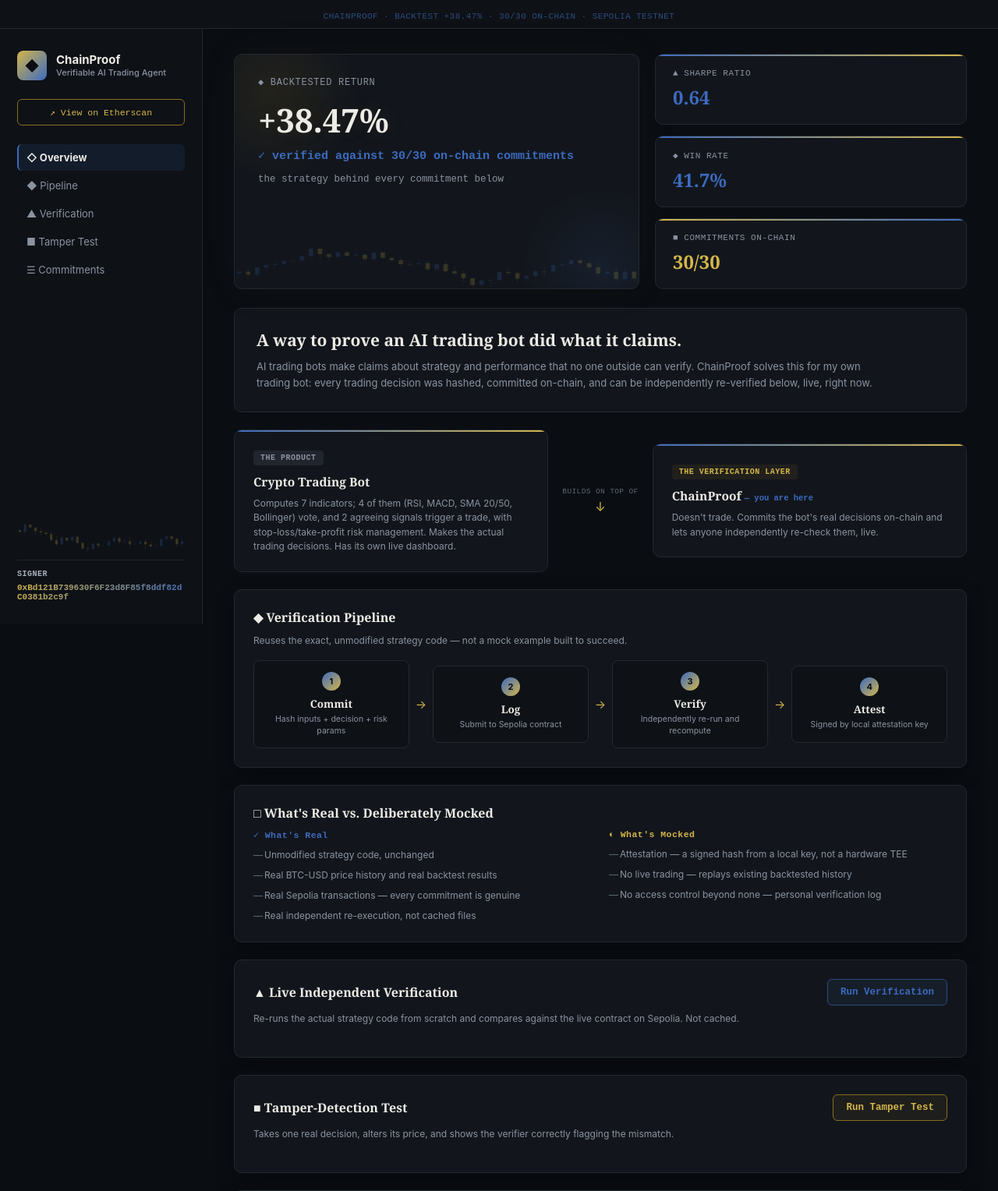
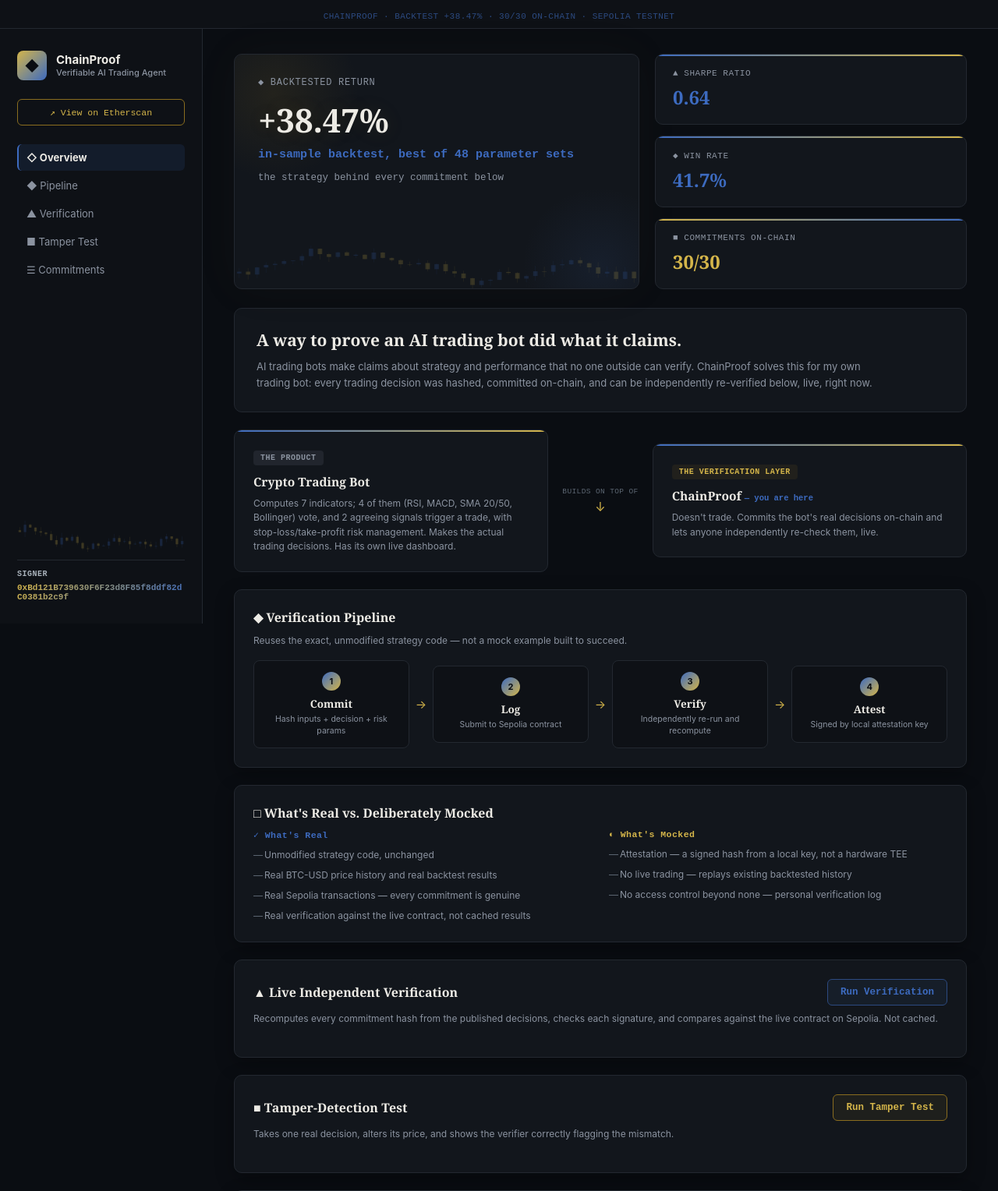
Before and after one commit to Zenish2001/ChainProof, a Flask app: page / in a window 1280 px wide. Shown: the top 1528 px of the page at 78% size. Run offline with Flask 3, Linux system fonts and the light colour scheme.

Commit message:
Dashboard: describe what verification checks

```diff
--- a/verification-layer/dashboard/templates/chainproof_dashboard.html
+++ b/verification-layer/dashboard/templates/chainproof_dashboard.html
@@ -45,7 +45,7 @@
                     <div class="hero-content">
                         <div class="hero-label">&#9670; Backtested Return</div>
                         <div class="hero-value" id="statReturn">&mdash;</div>
-                        <div class="hero-change">&#10003; verified against 30/30 on-chain commitments</div>
+                        <div class="hero-change">in-sample backtest, best of 48 parameter sets</div>
                         <div class="hero-sub">the strategy behind every commitment below</div>
                     </div>
                 </div>
@@ -131,7 +131,7 @@
                             <li>Unmodified strategy code, unchanged</li>
                             <li>Real BTC-USD price history and real backtest results</li>
                             <li>Real Sepolia transactions &mdash; every commitment is genuine</li>
-                            <li>Real independent re-execution, not cached files</li>
+                            <li>Real verification against the live contract, not cached results</li>
                         </ul>
                     </div>
                     <div class="scope-col">
@@ -154,7 +154,7 @@
                         <button id="runVerificationBtn" class="btn-primary">Run Verification</button>
                     </div>
                 </div>
-                <p class="panel-note">Re-runs the actual strategy code from scratch and compares against the live contract on Sepolia. Not cached.</p>
+                <p class="panel-note">Recomputes every commitment hash from the published decisions, checks each signature, and compares against the live contract on Sepolia. Not cached.</p>
                 <div id="verificationStatus" class="status-banner hidden"></div>
                 <div id="verificationResults" class="results-grid"></div>
             </section>
```
